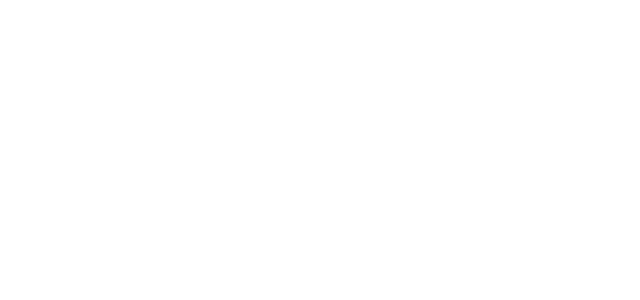
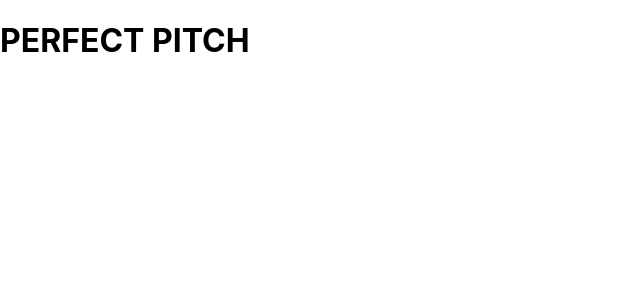
Before and after one commit to d-h-chan/perfect-pitch, a React (Create React App) app: page / in a window 1280 px wide. Shown: the top 300 px of the page, without its empty margins (0-640 px from the left). Built offline with nearby package versions, Linux system fonts and the light colour scheme.

Commit message:
added test code

```diff
--- a/src/App.js
+++ b/src/App.js
@@ -3,7 +3,7 @@
 function App() {
   return (
     <main className='App'>
-      {/* content goes here */}
+      <h1>PERFECT PITCH</h1>
     </main>
   );
 }
```
Also changed, not shown: src/index.js (line endings or trailing spaces).
